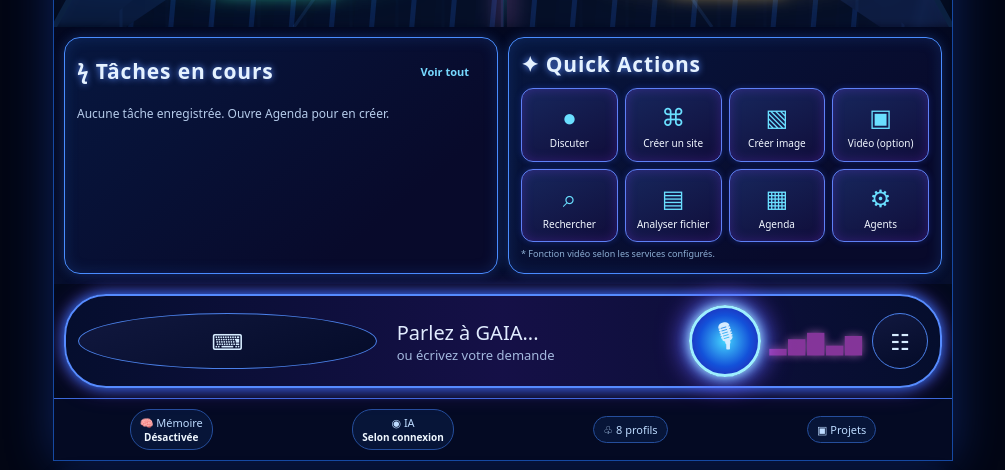
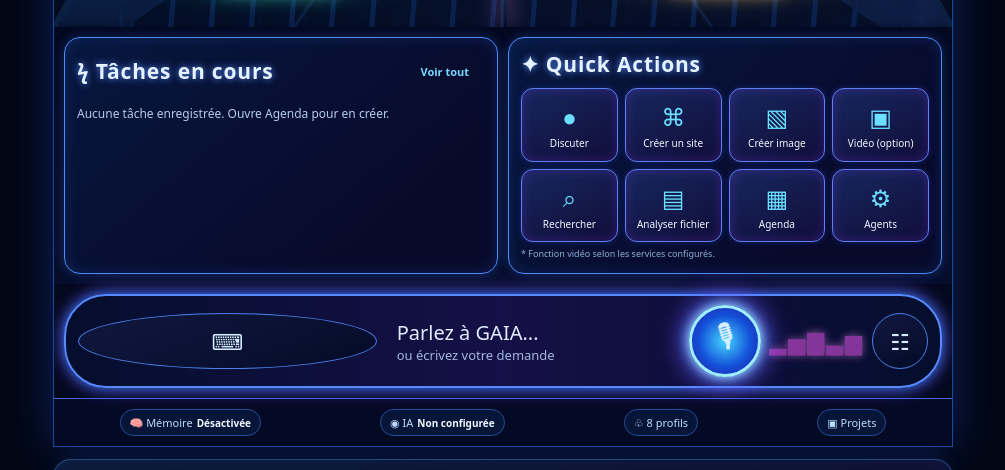
Before and after one commit to Fox-ai97320/GAIA, a plain HTML site: page index.html in a window 1280 px wide. Shown: the part 1046-1516 px from the top of the page, without its empty margins (137-1142 px from the left). Drawn offline with Linux system fonts and the light colour scheme.

Commit message:
GAIA V39 show accurate IA configuration status and improve dashboard accessibility

```diff
--- a/index.html
+++ b/index.html
@@ -670,6 +670,12 @@ box-shadow:0 0 8px #fff,0 0 28px #ff8fff,0 0 60px #c837ff,0 0 100px #2b79ff,inse
 #home .gaia-v7-agent[aria-pressed="true"] strong{color:#fff!important;border-color:#fff!important;box-shadow:0 0 14px var(--agent-color)!important}
 #home .gaia-v38-art-error{display:flex!important;align-items:center;justify-content:center;font-size:clamp(28px,6vw,60px);color:#e7faff;text-shadow:0 0 15px var(--agent-color)}
 @media(max-width:550px){#home .gaia-v7-agent small{line-height:1.15!important}#home .gaia-v7-agent strong{max-width:135%}}
+
+/* V39 honest status presentation and stable accessible interaction */
+#home .gaia-v7-footer span{display:inline-flex;align-items:center;gap:4px}
+#home .gaia-v7-footer b{font-variant-numeric:tabular-nums}
+#home .gaia-v7-panel button:focus-visible,#home .gaia-v7-footer button:focus-visible{outline:3px solid #d4f5ff!important;outline-offset:3px}
+@media(max-width:550px){#home .gaia-v7-footer{justify-content:center!important}#home .gaia-v7-footer span{white-space:nowrap}}
 </style>
 <script>
 /* Early update guard: runs before the application scripts. */
@@ -848,7 +854,13 @@ function gaiaV9Tasks(){
 gaiaV9Tasks();window.addEventListener("storage",e=>{if(e.key==="gaia_v2_tasks")gaiaV9Tasks()});document.querySelectorAll('[data-tab="home"]').forEach(b=>b.addEventListener("click",gaiaV9Tasks));
 const v9Mem=document.getElementById("gaiaV9Memory"),v9IA=document.getElementById("gaiaV9IA");
 if(v9Mem)v9Mem.textContent=document.getElementById("dashMemory")?.textContent||"À vérifier";
-if(v9IA)v9IA.textContent="Selon connexion";
+if(v9IA){
+ const syncIA=()=>{const endpoint=localStorage.getItem("gaia_endpoint");v9IA.textContent=endpoint?"Configurée":"Non configurée";v9IA.title=endpoint?"Adresse du serveur enregistrée ; connexion non testée":"Configure un serveur IA dans Paramètres"};
+ syncIA();
+ document.getElementById("save")?.addEventListener("click",syncIA);
+ document.getElementById("clear")?.addEventListener("click",syncIA);
+ window.addEventListener("storage",e=>{if(e.key==="gaia_endpoint")syncIA()});
+}
 
 
 const gaiaV13Clock=document.getElementById("gaiaV13Clock");
@@ -879,5 +891,5 @@ document.querySelectorAll("#home .gaia-v7-input [data-gaia-tab='chat']").forEach
  if(field)requestAnimationFrame(()=>field.focus({preventScroll:false}));
 }));
 
-if("serviceWorker"in navigator)navigator.serviceWorker.register("./sw.js?release=38",{updateViaCache:"none"}).catch(()=>{});
+if("serviceWorker"in navigator)navigator.serviceWorker.register("./sw.js?release=39",{updateViaCache:"none"}).catch(()=>{});
 </script></body></html>
```
